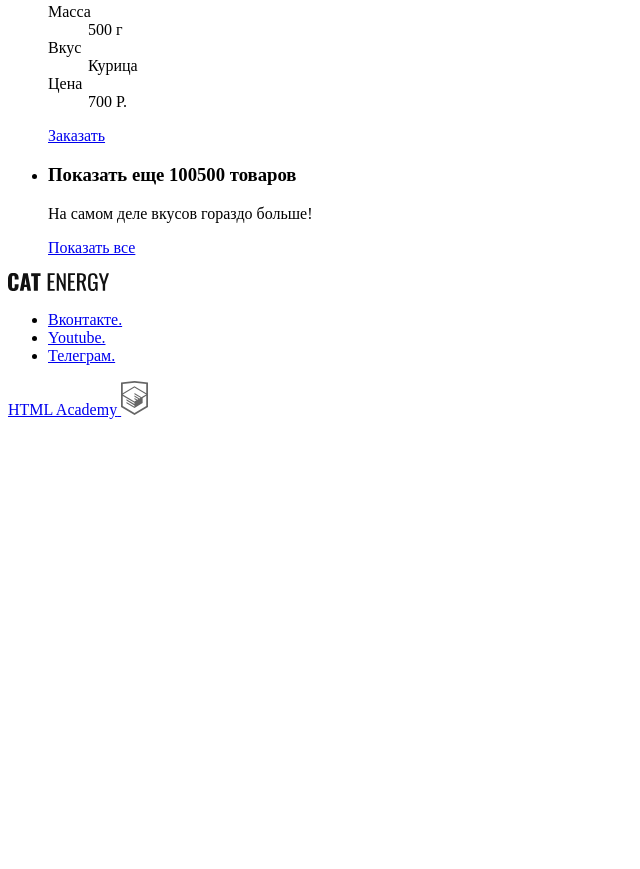
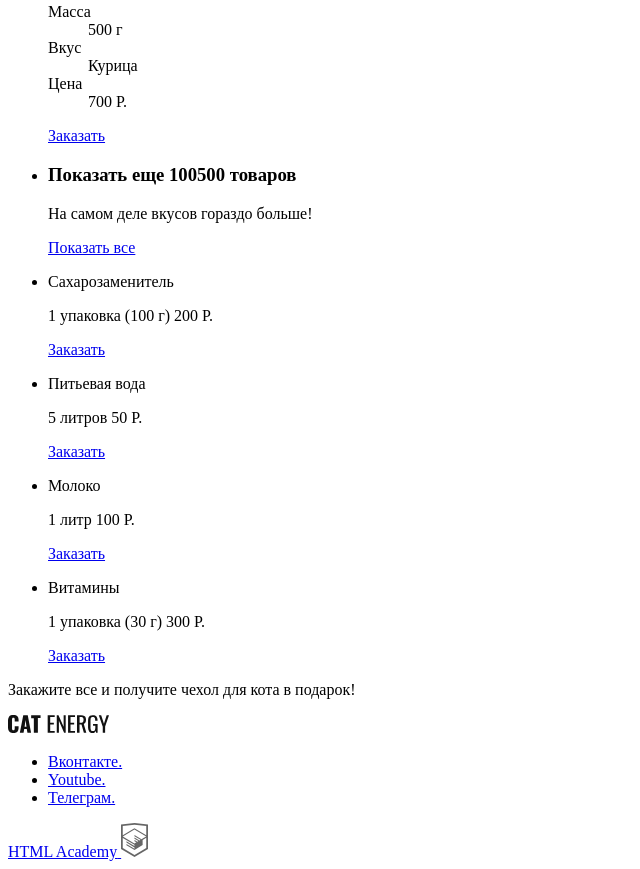
Before and after one commit to htmlacademy-adaptive/1239257-cat-energy-25, a website: page source/catalog.html in a window 1280 px wide. Shown: the part 335-1204 px from the top of the page, without its empty margins (0-640 px from the left). Before the commit the page ends 800 px from the top, so only its background shows below. Drawn offline with Linux system fonts and the light colour scheme.

Commit message:
Разметка секции дополнительных товаров

```diff
--- a/source/catalog.html
+++ b/source/catalog.html
@@ -75,6 +75,50 @@
         </ul>
       </div>
     </section>
+    <section class="additions">
+      <!-- title -->
+      <div class="additions__wrapper">
+        <ul class="additions__list">
+          <li class="additions__item addition">
+            <p class="addition__name">Сахарозаменитель</p>
+            <p class="addition__content">
+              <span>1 упаковка (100 г)</span>
+              <span>200 Р.</span>
+            </p>
+            <a class="addition__button button" href="#">Заказать</a>
+          </li>
+          <li class="additions__item addition">
+            <p class="addition__name">Питьевая вода</p>
+            <p class="addition__content">
+              <span>5 литров</span>
+              <span>50 Р.</span>
+            </p>
+            <a class="addition__button button" href="#">Заказать</a>
+          </li>
+          <li class="additions__item addition">
+            <p class="addition__name">Молоко</p>
+            <p class="addition__content">
+              <span>1 литр</span>
+              <span>100 Р.</span>
+            </p>
+            <a class="addition__button button" href="#">Заказать</a>
+          </li>
+          <li class="additions__item addition">
+            <p class="addition__name">Витамины</p>
+            <p class="addition__content">
+              <span>1 упаковка (30 г)</span>
+              <span>300 Р.</span>
+            </p>
+            <a class="addition__button button" href="#">Заказать</a>
+          </li>
+        </ul>
+        <div class="additions__promo promo">
+          <p class="promo__text">
+            Закажите все и получите чехол для кота в подарок!
+          </p>
+        </div>
+      </div>
+    </section>
   </main>
   <footer class="footer">
     <div class="footer__wrapper">
```
